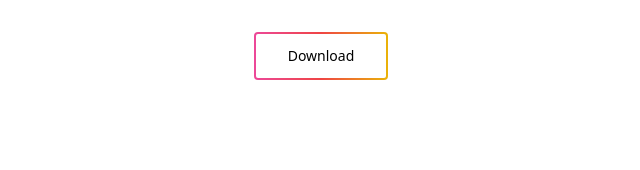
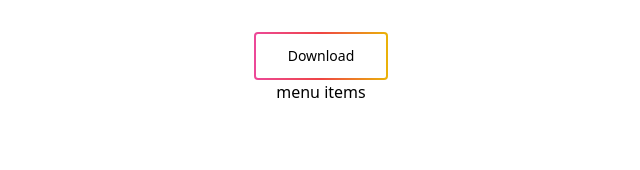
Before and after one commit to apucsd/React-Hooks, a React (Vite) app: page / in a window 1280 px wide. Shown: the top 170 px of the page, without its empty margins (319-959 px from the left). Built offline with nearby package versions, Linux system fonts and the light colour scheme.

Commit message:
component based provider

```diff
--- a/src/App.tsx
+++ b/src/App.tsx
@@ -1,10 +1,14 @@
 import "./App.css";
+import { Menu, MenuItem } from "./components/Menu";
 import ThemeToggleButton from "./components/ThemeToggleButton";
 
 function App() {
   return (
     <>
       <ThemeToggleButton></ThemeToggleButton>
+      <Menu>
+        <MenuItem></MenuItem>
+      </Menu>
     </>
   );
 }
--- /dev/null
+++ b/src/components/Menu.tsx
@@ -0,0 +1,16 @@
+import { createContext, useContext } from "react";
+
+const MenuContext = createContext(null);
+export const Menu = ({ children }) => {
+  return (
+    <MenuContext.Provider value={{ theme: "dark" }}>
+      <ul>{children}</ul>
+    </MenuContext.Provider>
+  );
+};
+
+export const MenuItem = () => {
+  const { theme } = useContext(MenuContext);
+  console.log(theme);
+  return <div>menu items</div>;
+};
```
